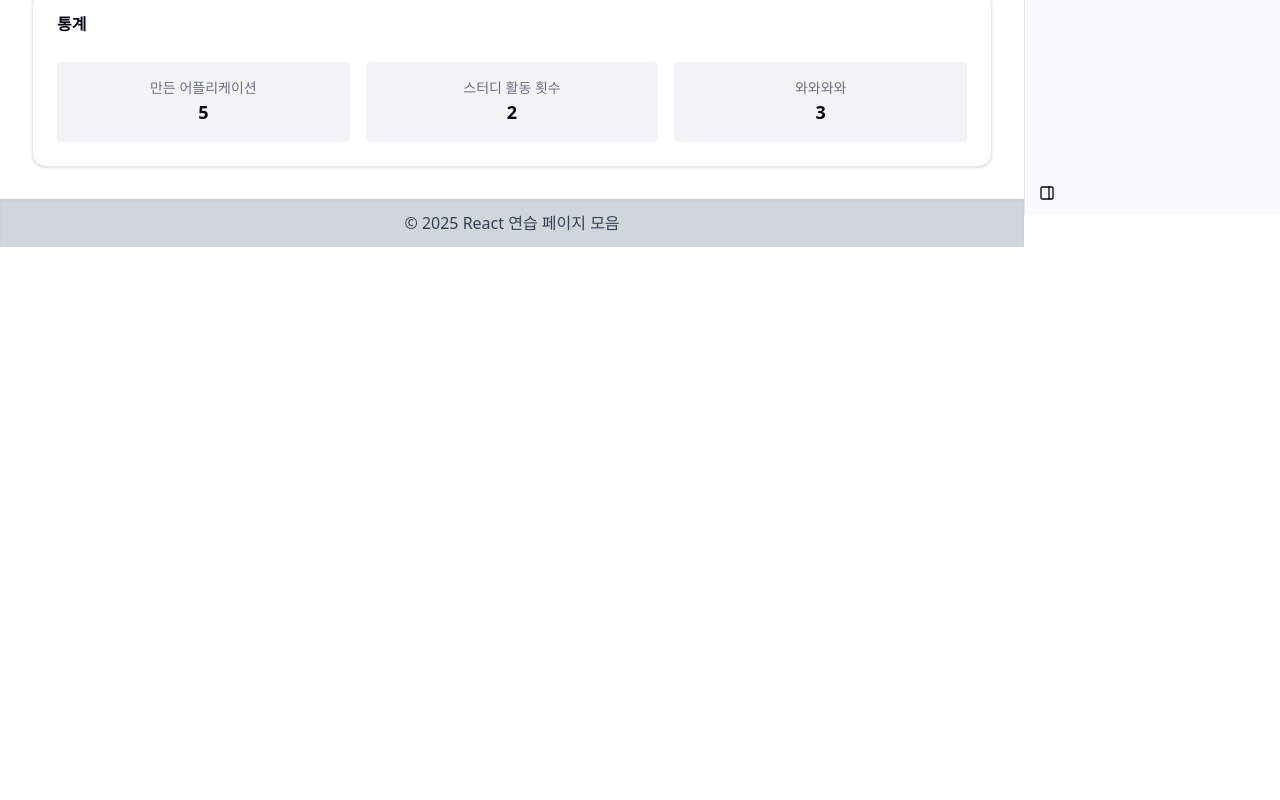
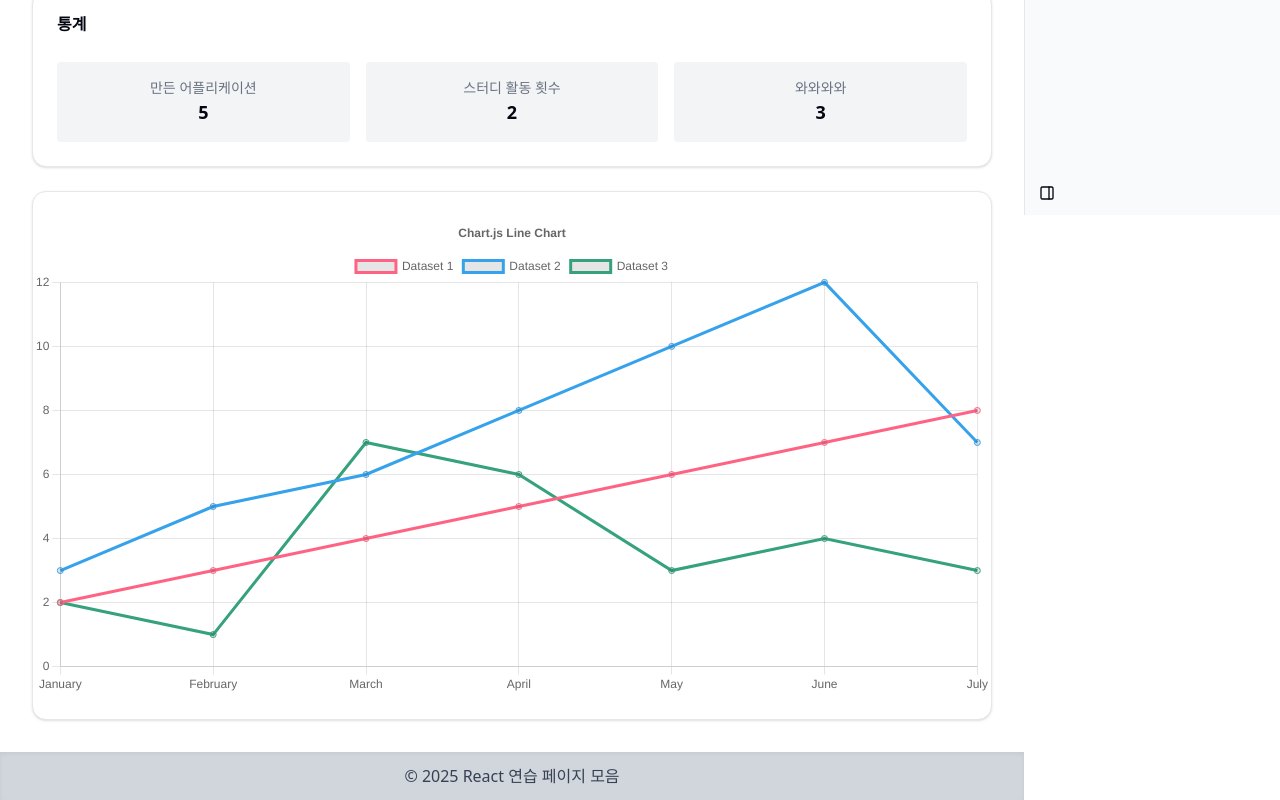
Before and after one commit to chdaud78/Goormdeepdive, a React (Vite) app in the folder project/: page / in a window 1280 px wide. Shown: the part 585-1385 px from the top of the page. Before the commit the page ends 832 px from the top, so only its background shows below. Built offline with nearby package versions, Linux system fonts and the light colour scheme.

Commit message:
[ENH] chart 추가

```diff
--- a/project/package.json
+++ b/project/package.json
@@ -16,10 +16,12 @@
     "@radix-ui/react-tooltip": "^1.2.8",
     "@tailwindcss/postcss": "^4.1.11",
     "@tailwindcss/vite": "^4.1.11",
+    "chart.js": "^4.5.0",
     "class-variance-authority": "^0.7.1",
     "clsx": "^2.1.1",
     "lucide-react": "^0.539.0",
     "react": "^19.1.1",
+    "react-chartjs-2": "^5.3.0",
     "react-dom": "^19.1.1",
     "react-error-boundary": "^6.0.0",
     "react-router-dom": "^7.8.0",
--- a/project/src/routes/Home.jsx
+++ b/project/src/routes/Home.jsx
@@ -1,7 +1,56 @@
+import {
+  Chart as ChartJS,
+  CategoryScale,
+  LinearScale,
+  PointElement,
+  LineElement,
+  Title,
+  Tooltip,
+  Legend,
+} from 'chart.js'
+import { Line } from 'react-chartjs-2'
+
 import profileImage from '@/assets/profile.jpg'
 import { Card, CardContent, CardHeader, CardTitle } from '@/components/ui/card.jsx'
 
 const Home = () => {
+  ChartJS.register(CategoryScale, LinearScale, PointElement, LineElement, Title, Tooltip, Legend)
+  const options = {
+    responsive: true,
+    plugins: {
+      legend: {
+        position: 'top',
+      },
+      title: {
+        display: true,
+        text: 'Chart.js Line Chart',
+      },
+    },
+  }
+
+  const labels = ['January', 'February', 'March', 'April', 'May', 'June', 'July']
+
+  const data = {
+    labels,
+    datasets: [
+      {
+        label: 'Dataset 1',
+        data: [2, 3, 4, 5, 6, 7, 8],
+        borderColor: 'rgb(255, 99, 132)',
+      },
+      {
+        label: 'Dataset 2',
+        data: [3, 5, 6, 8, 10, 12, 7],
+        borderColor: 'rgb(53, 162, 235)',
+      },
+      {
+        label: 'Dataset 3',
+        data: [2, 1, 7, 6, 3, 4, 3],
+        borderColor: 'rgb(53, 162, 123)',
+      },
+    ],
+  }
+
   const recentActivities = ['블로그 정리', '데일리 미션', '팀 스터디']
 
   const stats = [
@@ -54,6 +103,10 @@ const Home = () => {
           ))}
         </CardContent>
       </Card>
+
+      <Card>
+        <Line options={options} data={data} />
+      </Card>
     </div>
   )
 }
--- a/project/src/routes/member/LiveMember.jsx
+++ b/project/src/routes/member/LiveMember.jsx
@@ -28,6 +28,7 @@ export default function LiveMember() {
               </label>
               <input
                 id="name"
+                placeholder="이름을 입력하세요"
                 className="border border-gray-300 rounded px-3 py-2"
                 onChange={(e) => setName(e.target.value)}
                 type="text"
```
Also changed, not shown: 1 other file (tests, documents, lock files or other folders).
